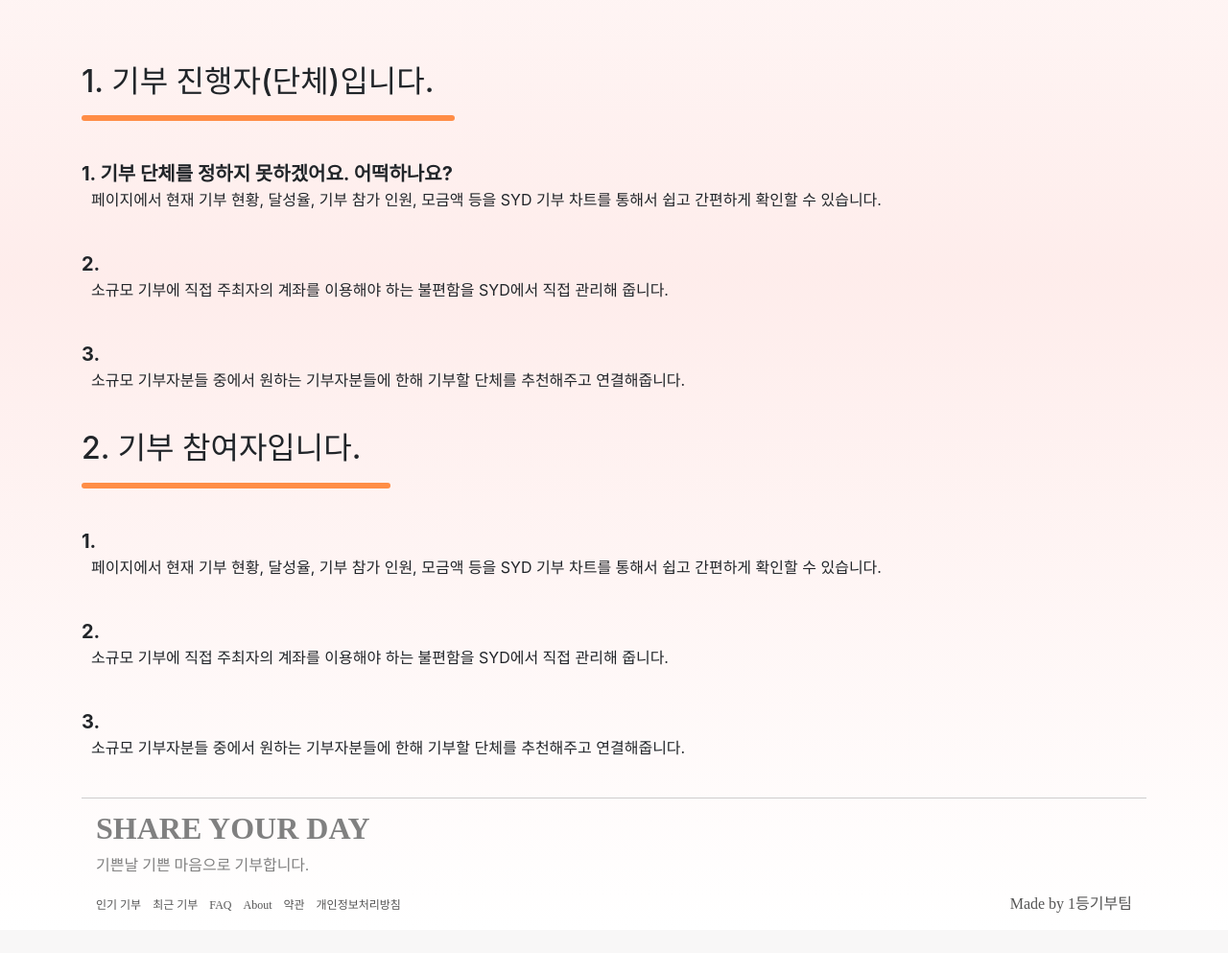
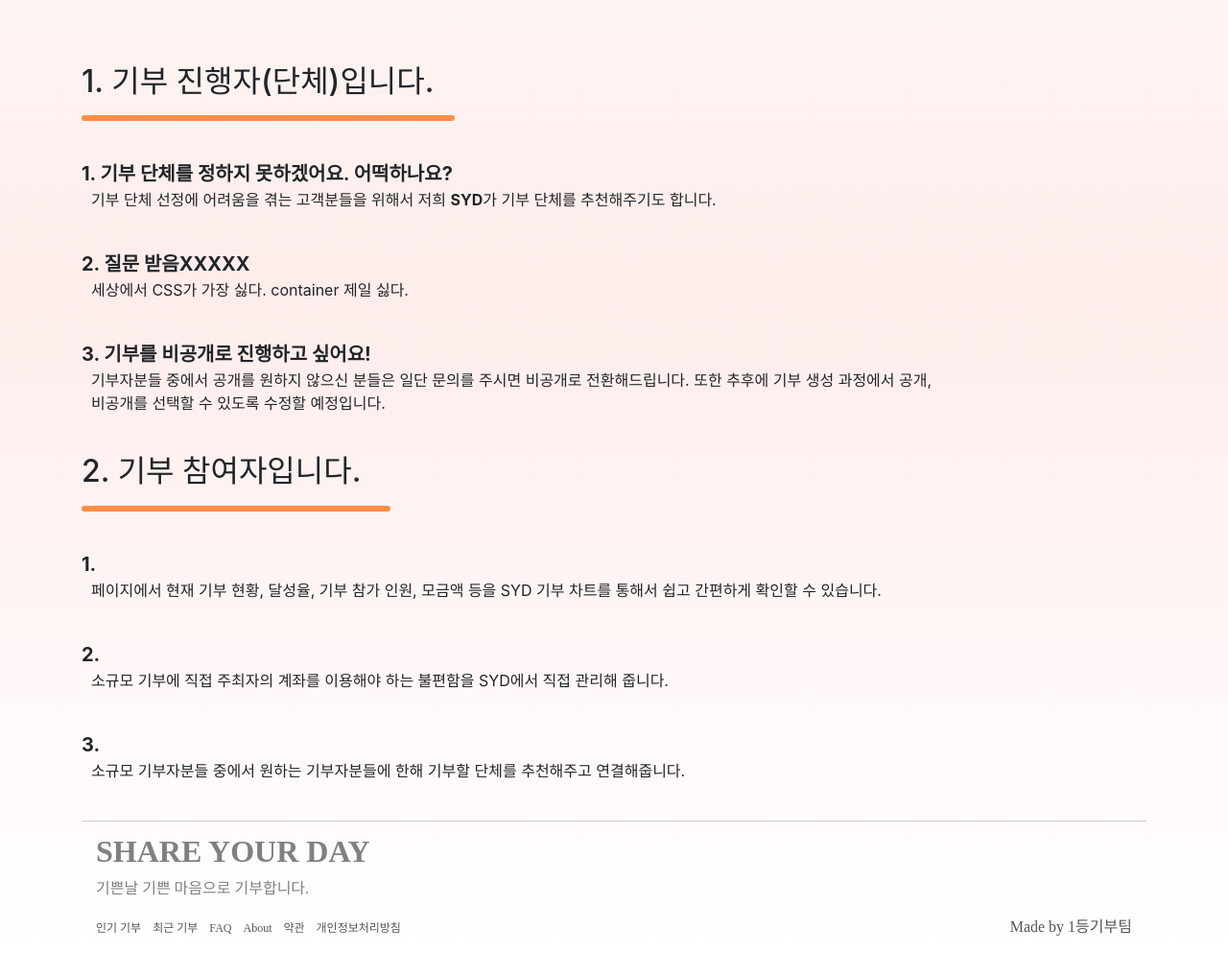
Before and after one commit to bengHak/Share-Your-Day, a Django app: page /index/FAQ/ in a window 1280 px wide. Shown: the part 395-1388 px from the top of the page at 96% size. Before the commit the page ends 1346 px from the top, so only its background shows below. Run offline with Django 3.2, Linux system fonts and the light colour scheme; some libraries are stand-ins or nearby versions; some web fonts are replaced.

Commit message:
edit faq

```diff
--- a/static/css/faq.css
+++ b/static/css/faq.css
@@ -2,3 +2,7 @@
     font-size: 20px;
     font-weight: bold;
 }
+
+.syd {
+    font-weight: bold;
+}
--- a/web/templates/FAQ.html
+++ b/web/templates/FAQ.html
@@ -8,7 +8,7 @@
     <meta name="viewport" content="width=device-width, initial-scale=1.0">
     <meta http-equiv="X-UA-Compatible" content="ie=edge">
     <title>FAQ</title>
-    <link rel="stylesheet" href="{% static 'css/faq.css' %}">
+    <link rel="stylesheet" type="text/css" href="{% static 'css/faq.css' %}">
 </head>
 <body>
         <br>
@@ -38,19 +38,19 @@
                 1. 기부 단체를 정하지 못하겠어요. 어떡하나요?
             </div>
             <p style="width: 80%; margin-left: 10px;">
-                페이지에서 현재 기부 현황, 달성율, 기부 참가 인원, 모금액 등을 SYD 기부 차트를 통해서 쉽고 간편하게 확인할 수 있습니다.
+                기부 단체 선정에 어려움을 겪는 고객분들을 위해서 저희 <span class="syd">SYD</span>가 기부 단체를 추천해주기도 합니다.
             </p>
             <div class=word style="margin-top:40px;">
-                2.
+                2. 질문 받음XXXXX
             </div>
             <p style="width: 80%; margin-left: 10px;">
-                소규모 기부에 직접 주최자의 계좌를 이용해야 하는 불편함을 SYD에서 직접 관리해 줍니다.
+                세상에서 CSS가 가장 싫다. container 제일 싫다.
             </p>
             <div class=word style="margin-top:40px;">
-                3.
+                3. 기부를 비공개로 진행하고 싶어요!
             </div>
             <p style="width: 80%; margin-left: 10px;">
-                소규모 기부자분들 중에서 원하는 기부자분들에 한해 기부할 단체를 추천해주고 연결해줍니다.
+                기부자분들 중에서 공개를 원하지 않으신 분들은 일단 문의를 주시면 비공개로 전환해드립니다. 또한 추후에 기부 생성 과정에서 공개, 비공개를 선택할 수 있도록 수정할 예정입니다.
             </p>
             <br>
             <!-- 2. 기부 참여자 -->
```
